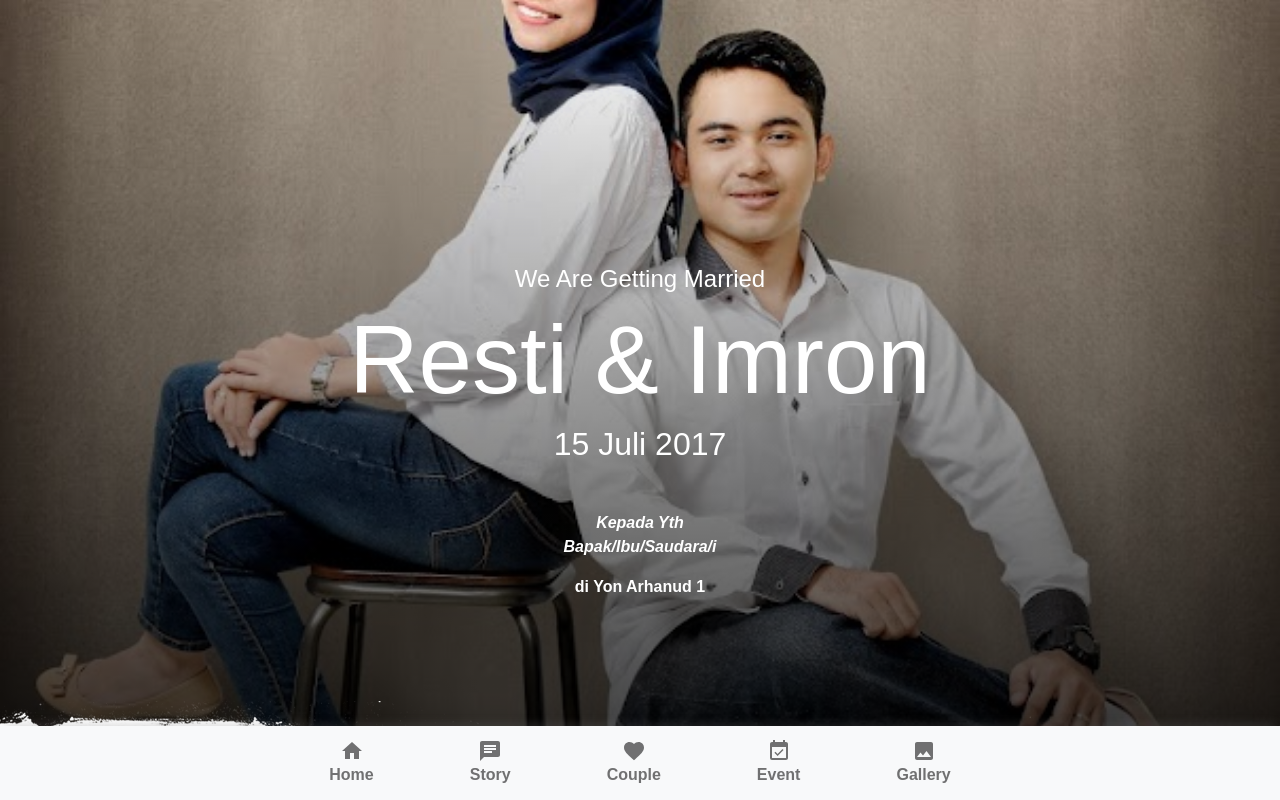
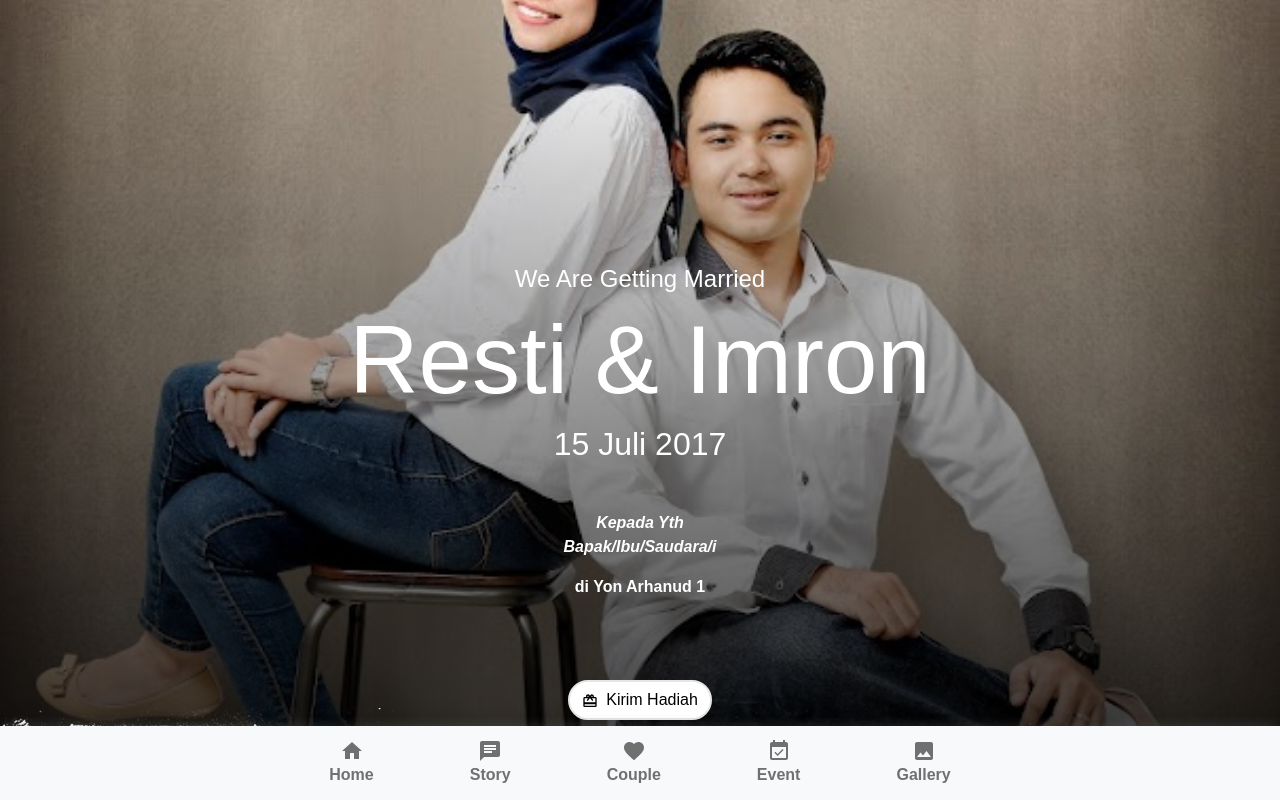
Before and after one commit to imron02/evi-wedding, a Next.js app: page / in a window 1280 px wide. Shown: the top 800 px of the page. Built offline with nearby package versions, Linux system fonts and the light colour scheme; a web font is replaced by a local one.

Commit message:
add btn gift

```diff
--- a/components/home/story.tsx
+++ b/components/home/story.tsx
@@ -36,7 +36,7 @@ const settings = {
 };
 
 export const StoryComponent = () => (
-  <Section id="story">
+  <Section id="story" data-aos="zoom-in-down">
     <div className="d-flex align-items-center flex-column">
       <Image src={FlowerImage} alt="Flower" width={250} height={100} />
       <Heading2>Our Love Story</Heading2>
--- a/pages/_app.tsx
+++ b/pages/_app.tsx
@@ -38,11 +38,8 @@ function MyApp({ Component, pageProps }: AppProps) {
         <meta name="description"
               content="Evi &amp; Bosnia akan menikah pada hari Sabtu, 5 Maret 2022." />
         <meta name="keywords" content="evi,bosnia,undangan,pernikahan,online,website,wedding,invitation" />
-        <meta name="twitter:card" content="summary" />
-        <meta name="twitter:site" content="@datengdong" />
-        <meta name="twitter:creator" content="@datengdong" />
-        <meta property="og:url" content="https://demo.datengdong.com" />
-        <meta property="og:title" content="Romeo &amp; Juliet Wedding" />
+        <meta property="og:url" content="https://evi-bosnia.vercel.app" />
+        <meta property="og:title" content="Evi &amp; Bosnia Wedding" />
         <meta property="og:description"
               content="Evi &amp; Bosnnia akan menikah pada hari Sabtu, 5 Maret 2022" />
         <meta property="og:image"
--- a/pages/index.tsx
+++ b/pages/index.tsx
@@ -5,8 +5,9 @@ import {CovidInfoComponent} from "../components/home/covid_info";
 import {HeaderComponent} from "../components/home/header";
 import {StoryComponent} from "../components/home/story";
 import {EventComponent} from '../components/home/event';
-import Image from 'next/image';
 import {GalleryComponent} from '../components/home/gallery';
+import {Button} from 'react-bootstrap';
+import { MdOutlineCardGiftcard } from "react-icons/md";
 
 const BgMaskImage = "/images/bg-mask.png";
 const BgMask2Image = "/images/bg-mask-2.png";
@@ -19,7 +20,7 @@ const BgMask = styled.div`
     left: 0;
     position: absolute;
     width: 100%;
-    bottom: -1px;
+    bottom: -1%;
     background-size: cover;
     z-index: 1;
   }
@@ -46,6 +47,20 @@ const BgMask3 = styled.div`
     transform: translateY(-60%);
   }
 `;
+const SendGift = styled.div`
+  position: fixed;
+  bottom: 10%;
+  left: 0;
+  right: 0;
+  margin: auto;
+  z-index: 3;
+  text-align: center;
+`;
+const BtnGift = styled(Button)`
+  background-color: #fff;
+  color: black;
+  border: solid 2px #e6e6e6;
+`;
 
 const Home: NextPage = () => {
   return (
@@ -61,6 +76,12 @@ const Home: NextPage = () => {
       <BgMask2 />
       <GalleryComponent />
       <BgMask3 />
+      <SendGift className="d-flex justify-content-center">
+        <BtnGift className="rounded-pill">
+          <MdOutlineCardGiftcard />
+          <span className="ms-2">Kirim Hadiah</span>
+        </BtnGift>
+      </SendGift>
     </>
   );
 };
```
